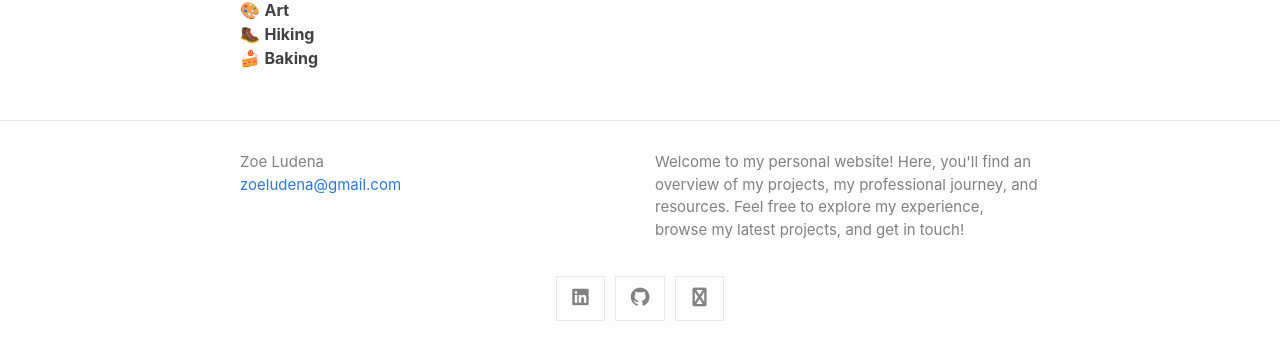
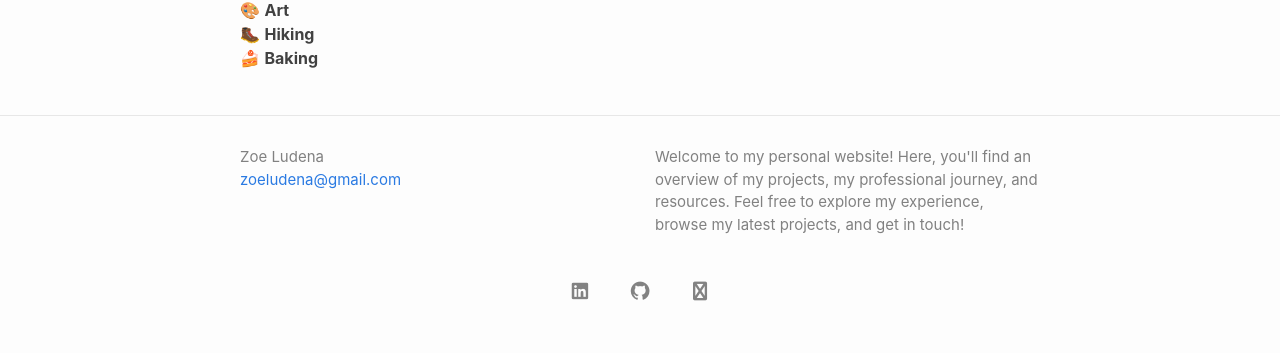
Before and after one commit to zoeludena/zoeludena.github.io, a Jekyll site: the page built from index.md, in a window 1280 px wide and 1090 px high. Shown: the part 734-1087 px from the top of the window. Built offline with Jekyll 4.4.1, drawn with Linux system fonts in a browser that asks for light colours.

Commit message:
Update _layout.scss

```diff
--- a/_sass/minima/_layout.scss
+++ b/_sass/minima/_layout.scss
@@ -325,15 +325,15 @@
   margin: 0 auto;
   li {
     float: left;
-    min-width: 45px;
-    min-height: 45px;
+    min-width: 50px;
+    min-height: 50px;
     text-align: center;
     margin: 5px 10px 5px 0;
     &:last-of-type { margin-right: 0 }
     a {
       display: block;
       padding: 10px 12px;
-      border: 1px solid $border-color-01;
+      border: none;
       &:hover { border-color: $border-color-02 }
     }
   }
```
